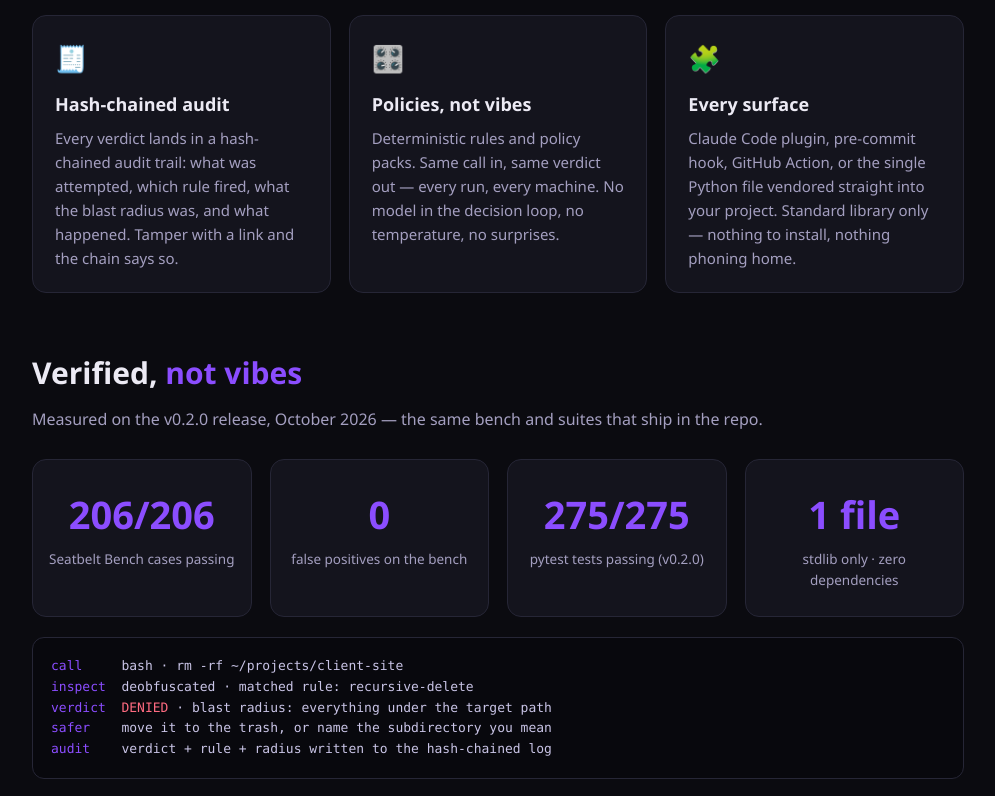
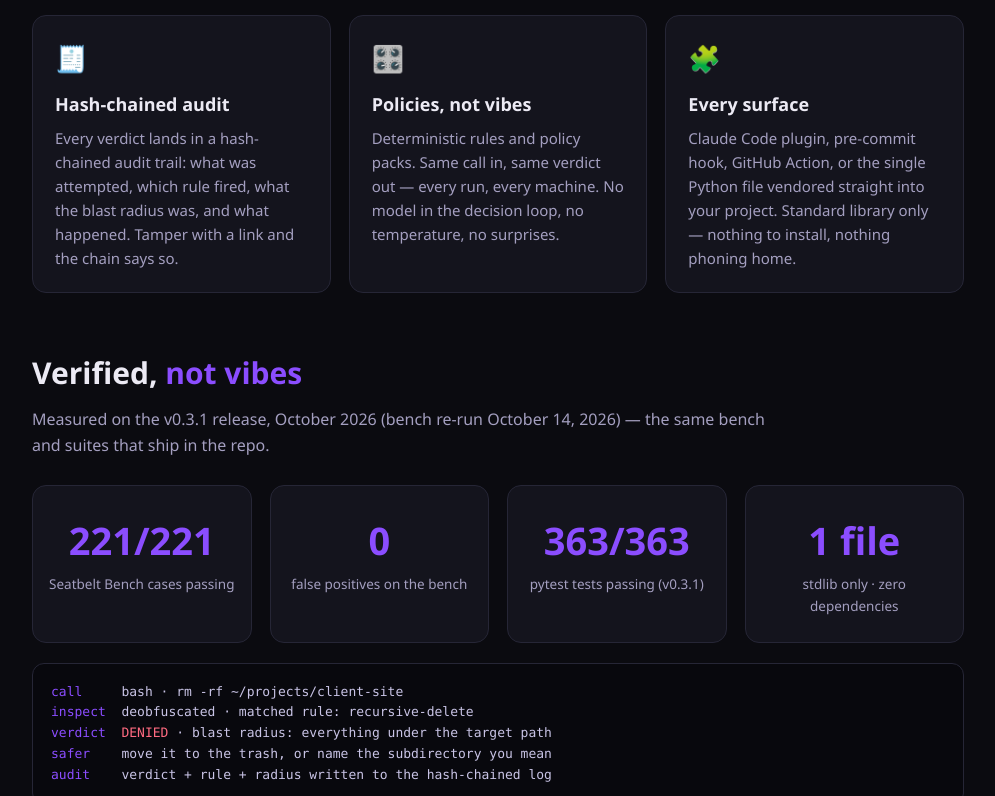
Before and after one commit to littlestjames82-sys/agent-seatbelt, a plain HTML site: page site/index.html in a window 1280 px wide. Shown: the part 1251-2047 px from the top of the page, without its empty margins (142-1137 px from the left). Drawn offline with Linux system fonts and the light colour scheme.

Commit message:
site+docs: 0.3.1 numbers on Pages site and social preview; regenerate SHA256SUMS

```diff
--- a/site/index.html
+++ b/site/index.html
@@ -4,7 +4,7 @@
 <meta charset="utf-8">
 <meta name="viewport" content="width=device-width, initial-scale=1">
 <title>Agent Seatbelt — A seatbelt for AI coding agents</title>
-<meta name="description" content="Agent Seatbelt reads every tool call your AI coding agent makes — before it runs — and denies or escalates the ones that end careers. Deterministic, stdlib-only, 206/206 on the open Seatbelt Bench.">
+<meta name="description" content="Agent Seatbelt reads every tool call your AI coding agent makes — before it runs — and denies or escalates the ones that end careers. Deterministic, stdlib-only, 221/221 on the open Seatbelt Bench.">
 <style>
   :root {
     --violet: #6716f3;
@@ -188,7 +188,7 @@
     </p>
     <div class="install">
       <code>$ pip install ghost-seatbelt</code><span class="soon">Live on PyPI</span>
-      <p>v0.2.0 is live on <a href="https://pypi.org/project/ghost-seatbelt/">PyPI</a>
+      <p>v0.3.1 is live on <a href="https://pypi.org/project/ghost-seatbelt/">PyPI</a>
       and <a href="https://github.com/littlestjames82-sys/agent-seatbelt">GitHub</a>.
       Also a Claude Code plugin:
       <code>/plugin marketplace add littlestjames82-sys/agent-seatbelt</code>.
@@ -260,12 +260,12 @@
 
   <section>
     <h2>Verified, <span class="accent">not vibes</span></h2>
-    <p class="lede">Measured on the v0.2.0 release, October 2026 — the same
+    <p class="lede">Measured on the v0.3.1 release, October 2026 (bench re-run October 14, 2026) — the same
     bench and suites that ship in the repo.</p>
     <div class="stats">
-      <div class="stat"><div class="num">206/206</div><div class="lbl">Seatbelt Bench cases passing</div></div>
+      <div class="stat"><div class="num">221/221</div><div class="lbl">Seatbelt Bench cases passing</div></div>
       <div class="stat"><div class="num">0</div><div class="lbl">false positives on the bench</div></div>
-      <div class="stat"><div class="num">275/275</div><div class="lbl">pytest tests passing (v0.2.0)</div></div>
+      <div class="stat"><div class="num">363/363</div><div class="lbl">pytest tests passing (v0.3.1)</div></div>
       <div class="stat"><div class="num">1 file</div><div class="lbl">stdlib only · zero dependencies</div></div>
     </div>
     <pre class="trail"><span class="k">call</span>     bash · rm -rf ~/projects/client-site
```
Also changed, not shown: docs/social-preview.png, 1 other file.
